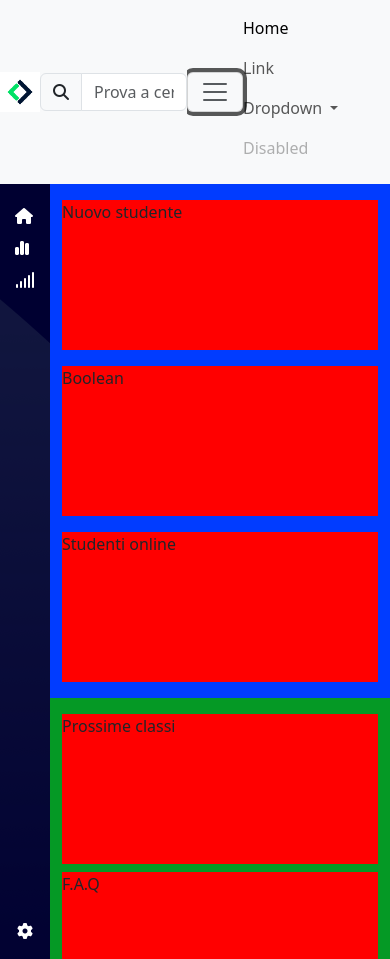
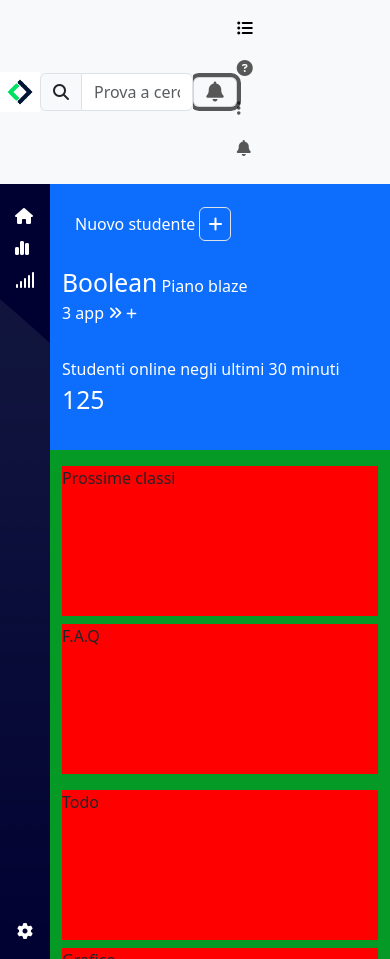
Before and after one commit to AleFarinaIV/html-css-bootstrap-dashboard, a plain HTML site: page index.html in a window 390 px wide. Both pictures are taken after a click on the button "Toggle navigation". Drawn offline with nearby package versions, Linux system fonts and the light colour scheme.

Commit message:
[UPD] added fisrt content and offcanvas layout, corrected document indentation

```diff
--- a/index.html
+++ b/index.html
@@ -21,7 +21,7 @@
       <nav class="navbar navbar-expand-lg bg-body-tertiary">
         <div class="container-fluid flex-nowrap p-0">
           <a class="navbar-brand m-0" href="#">
-              <img class="size" src="./img/mobile-logo.png" alt="">
+            <img class="size" src="./img/mobile-logo.png" alt>
           </a>
           <nav class="navbar w-100 bg-body-tertiary">
             <form class="container-fluid p-0">
@@ -29,42 +29,57 @@
                 <span class="input-group-text" id="basic-addon1">
                   <i class="fas fa-search"></i>
                 </span>
-                  <input type="text" class="form-control" placeholder="Prova a cercare: Lezioni di Laravel" aria-label="Username" aria-describedby="basic-addon1">
+                <input type="text" class="form-control"
+                  placeholder="Prova a cercare: Lezioni di Laravel"
+                  aria-label="Username" aria-describedby="basic-addon1">
               </div>
             </form>
           </nav>
-            <button class="navbar-toggler" type="button" data-bs-toggle="collapse" data-bs-target="#navbarSupportedContent" aria-controls="navbarSupportedContent" aria-expanded="false" aria-label="Toggle navigation">
-              <span class="navbar-toggler-icon"></span>
+          <button class="navbar-toggler" type="button" data-bs-toggle="collapse"
+            data-bs-target="#navbarSupportedContent"
+            aria-controls="navbarSupportedContent" aria-expanded="false"
+            aria-label="Toggle navigation">
+            <i class="fa-solid fa-bell"></i>
           </button>
           <div class="collapse navbar-collapse" id="navbarSupportedContent">
             <ul class="navbar-nav me-auto mb-2 mb-lg-0">
               <li class="nav-item">
-                  <a class="nav-link active" aria-current="page" href="#">Home</a>
+                <a class="nav-link active" aria-current="page" href="#">
+                  <i class="fa-solid fa-list-ul"></i>
+                </a>
               </li>
               <li class="nav-item">
-                  <a class="nav-link" href="#">Link</a>
+                <a class="nav-link" href="#">
+                  <i class="fa-solid fa-circle-question"></i>
+                </a>
+              </li>
+              <li class="nav-item">
+                <a class="nav-link" href="#">
+                  <i class="fa-solid fa-ellipsis-vertical"></i>
+                </a>
               </li>
               <li class="nav-item dropdown">
-                  <a class="nav-link dropdown-toggle" href="#" role="button" data-bs-toggle="dropdown" aria-expanded="false">
-                      Dropdown
+                <a class="nav-link" href="#" role="button"
+                  data-bs-toggle="dropdown" aria-expanded="false">
+                  <i class="fa-solid fa-bell"></i>
                 </a>
                 <ul class="dropdown-menu">
                   <li><a class="dropdown-item" href="#">Action</a></li>
                   <li><a class="dropdown-item" href="#">Another action</a></li>
                   <li><hr class="dropdown-divider"></li>
-                    <li><a class="dropdown-item" href="#">Something else here</a></li>
+                  <li><a class="dropdown-item" href="#">Something else
+                      here</a></li>
                 </ul>
-                </li>
-                <li class="nav-item">
-                  <a class="nav-link disabled" aria-disabled="true">Disabled</a>
               </li>
             </ul>
           </div>
         </div>
       </nav>
+      <!-- Corregere apertura menù -->
     </div>
     <div class="bottom-section d-flex">
-        <div class="sidebar-xs d-flex flex-column justify-content-between align-items-center text-white">
+      <div
+        class="sidebar-xs d-flex flex-column justify-content-between align-items-center text-white">
         <div class="d-flex flex-column pt-4">
           <i class="fa-solid fa-house"></i>
           <i class="fa-solid fa-chart-simple mt-3"></i>
@@ -74,31 +89,72 @@
           <i class="fa-solid fa-gear"></i>
         </div>
       </div>
+      <!-- Creare sidebar-lg -->
       <div class="main-content">
         <!-- first container -->
-          <div class="lightblue-bg">
+        <!-- Lavorare le col con gli offset -->
+        <div class="bg-primary text-white">
           <div class="container py-3">
             <div class="row gy-3">
-                <div class=" col-12 col-md-4 order-md-1">
-                  <div class="content">
-                    <span>Nuovo studente</span>
+              <div class=" col-12 col-md-4 col-lg-3 order-md-1">
+                <div class>
+                  <a class="btn btn-primary" data-bs-toggle="offcanvas" href="#offcanvasExample" role="button" aria-controls="offcanvasExample">
+                    Nuovo studente <i
+                    class="fa-solid fa-plus p-2 border rounded"></i>
+                  </a>
+                  <div class="offcanvas offcanvas-end" tabindex="-1" id="offcanvasExample" aria-labelledby="offcanvasExampleLabel">
+                    <div class="offcanvas-header">
+                      <h5 class="offcanvas-title" id="offcanvasExampleLabel">Offcanvas</h5>
+                      <button type="button" class="btn-close" data-bs-dismiss="offcanvas" aria-label="Close"></button>
+                    </div>
+                    <div class="offcanvas-body">
+                      <div class="">
+                        Some text as placeholder. In real life you can have the elements you have chosen. Like, text, images, lists, etc.
+                      </div>
+                      <div class="dropdown mt-3">
+                        <button class="btn btn-secondary dropdown-toggle" type="button" data-bs-toggle="dropdown">
+                          Dropdown button
+                        </button>
+                        <ul class="dropdown-menu">
+                          <li><a class="dropdown-item" href="#">Action</a></li>
+                          <li><a class="dropdown-item" href="#">Another action</a></li>
+                          <li><a class="dropdown-item" href="#">Something else here</a></li>
+                        </ul>
                       </div>
                     </div>
-                <div class=" col-12 col-md-4">
-                  <div class="content">
-                    <span>Boolean</span>
+                  </div>
+                  <!-- Modificare offcanvas con la form, metterlo a tutto schermo in tablet -->
                 </div>
               </div>
-                <div class=" col-12 col-md-4">
-                  <div class="content">
-                    <span>Studenti online</span>
+              <div class=" col-12 col-md-4 col-lg-5">
+                <div class>
+                  <span class="fs-2">Boolean</span>
+                  <span class>Piano blaze</span>
+                  <p>
+                    <span>3 app</span>
+                    <i class="fa-solid fa-angles-right fa-sm"></i>
+                    <i class="fa-solid fa-plus fa-xs d-lg-none"></i>
+                    <span class="d-none d-lg-inline">
+                      <span>Boolean mobile app</span>
+                      <span>Boolean web app</span>
+                      <span>Boolean blog app</span>
+                    </span>
+                  </p>
+
+                </div>
+              </div>
+              <div class=" col-12 col-md-4 col-lg-4">
+                <div class>
+                  <span>Studenti online negli ultimi 30 minuti</span>
+                  <p class="fs-2">125</p>
                 </div>
               </div>
             </div>
           </div>
         </div>
         <!-- second container -->
-          <div class="">
+        <!-- Controllare docs per cards e table -->
+        <div class>
           <div class="container py-3">
             <div class="row gy-3">
               <div class="col-12 col-lg-8">
```
Lines whose indentation alone changed are shown as unchanged.
